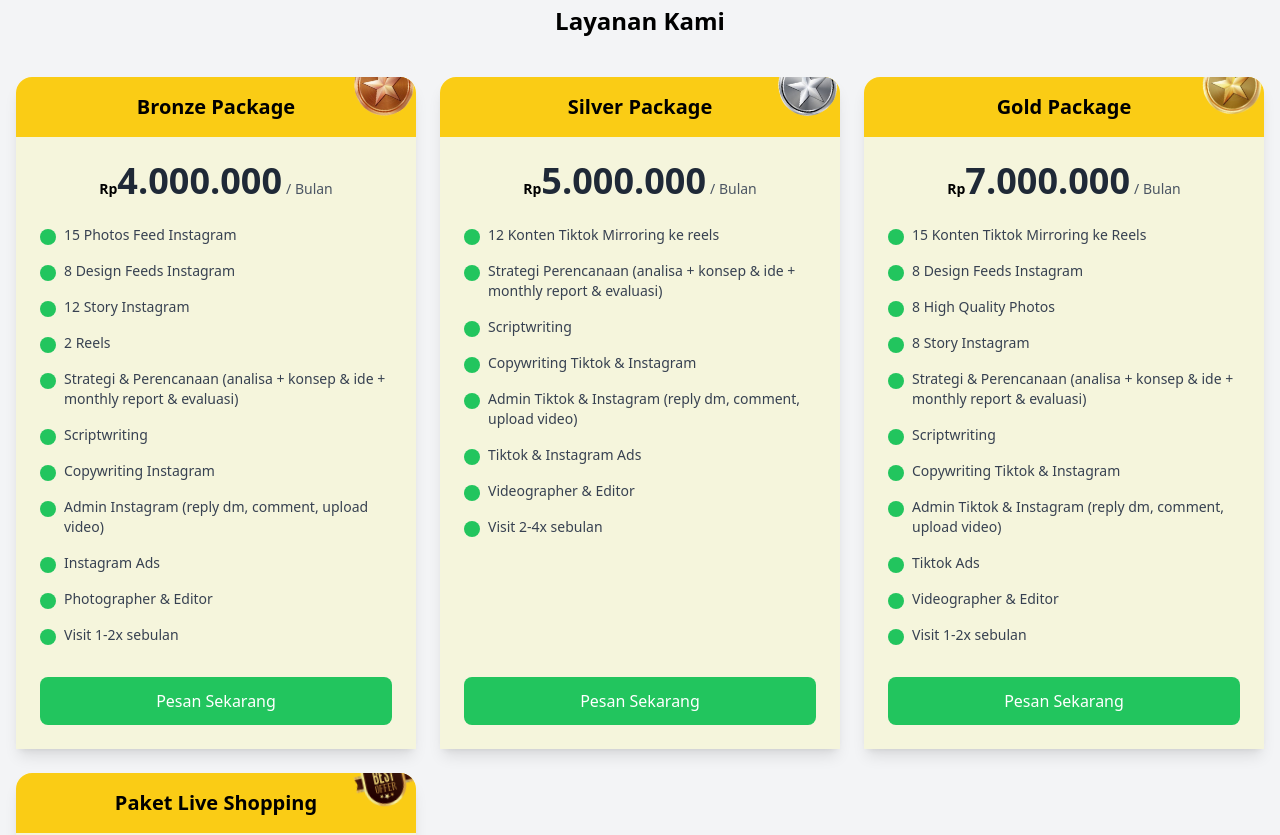
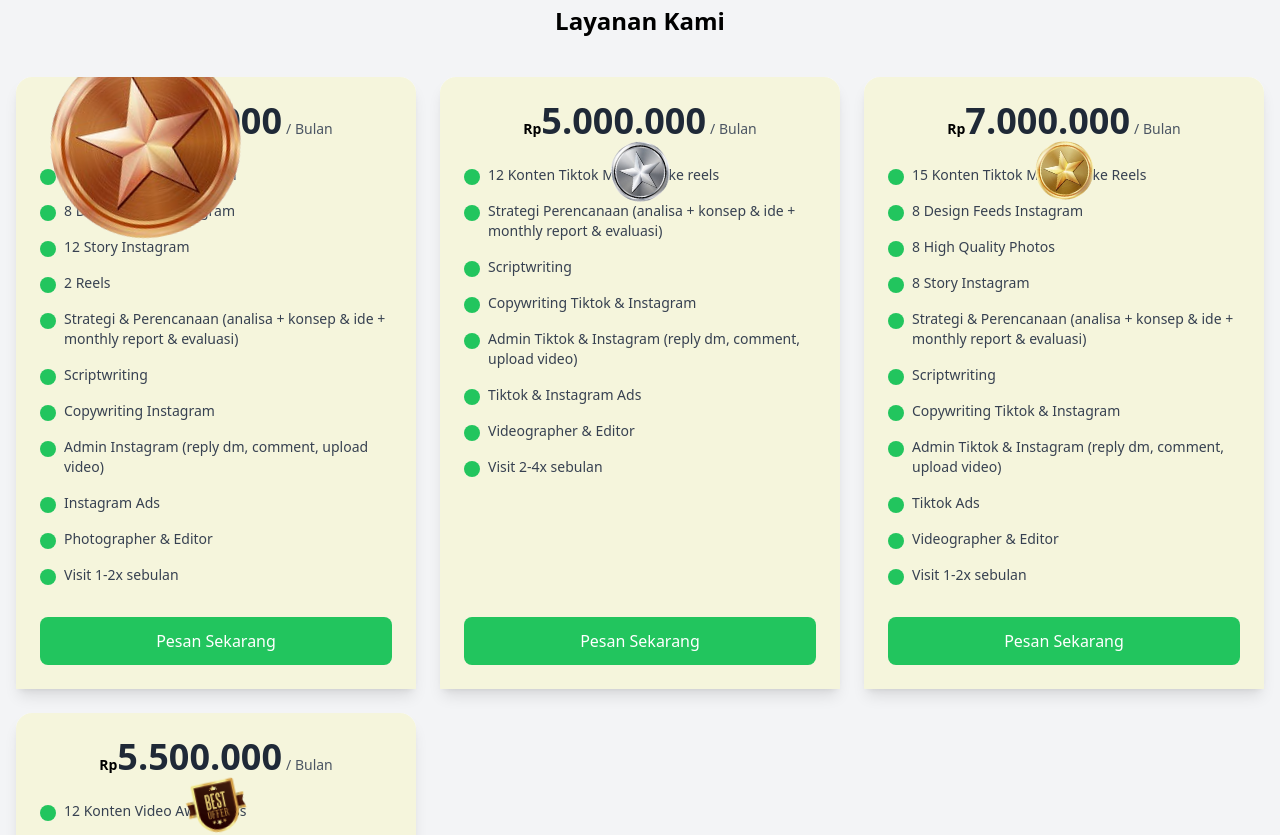
Before and after one commit to Vinnnn-vin/project1, a React (Vite) app: page / in a window 1280 px wide. Shown: the part 4840-5675 px from the top of the page. Built offline with nearby package versions, Linux system fonts and the light colour scheme.

Commit message:
Update App.jsx

```diff
--- a/src/App.jsx
+++ b/src/App.jsx
@@ -768,16 +768,16 @@ function App() {
             >
               {/* Badge logic for different packages */}
               {pack.title === "Bronze Package" && (
-                <div className="absolute -top-6 right-0 transform -rotate-12 z-10">
+                <div className="absolute -top-10 right-14 mr-14 pr-14 transform -rotate-12 z-10">
                   <img
                     src="/images/bronze.png"
                     alt="Bronze Badge"
-                    className="w-16 h-16"
+                    className="w-25 h-25"
                   />
                 </div>
               )}
               {pack.title === "Silver Package" && (
-                <div className="absolute -top-6 right-0 transform -rotate-12 z-10">
+                <div className="absolute top-14 right-14 mr-14 pr-14 transform -rotate-12 z-10">
                   <img
                     src="/images/silver.png"
                     alt="Silver Badge"
@@ -786,7 +786,7 @@ function App() {
                 </div>
               )}
               {pack.title === "Gold Package" && (
-                <div className="absolute -top-6 right-0 transform -rotate-12 z-10">
+                <div className="absolute top-14 right-14 mr-14 pr-14 transform -rotate-12 z-10">
                   <img
                     src="/images/gold.png"
                     alt="Gold Badge"
@@ -795,7 +795,7 @@ function App() {
                 </div>
               )}
               {pack.title === "Paket Live Shopping" && (
-                <div className="absolute -top-6 right-0 transform -rotate-12 z-10">
+                <div className="absolute top-14 right-14 mr-14 pr-14 transform -rotate-12 z-10">
                   <img
                     src="/images/best-offer-badge-a4e224.webp"
                     alt="Best Offer Badge"
@@ -804,11 +804,11 @@ function App() {
                 </div>
               )}
 
-              <div className="bg-yellow-400 py-4">
+              {/* <div className="bg-yellow-400 py-9">
                 <h3 className="text-xl font-bold text-center text-black">
                   {pack.title}
                 </h3>
-              </div>
+              </div> */}
 
               <div className="p-6 bg-[#F5F5DC] flex-grow flex flex-col">
                 <div className="text-center mb-6">
```
